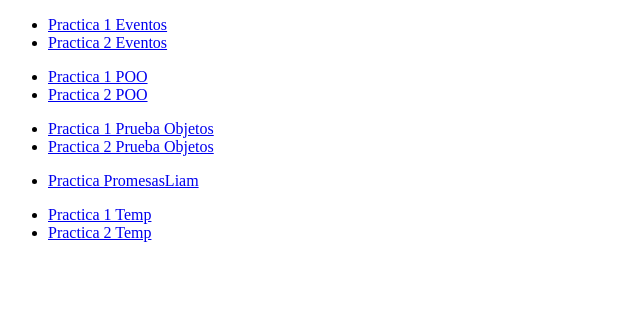
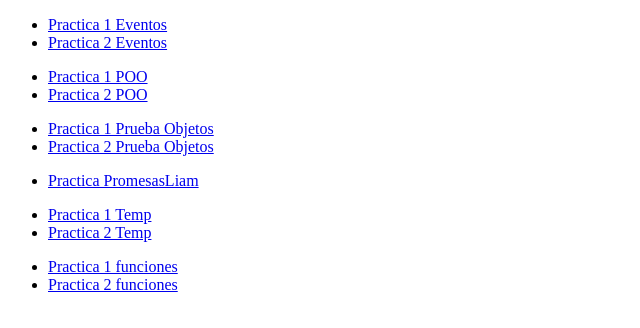
Before and after one commit to liammc0627/clienteLiam, a plain HTML site: page index.html in a window 1280 px wide. Shown: the whole page, without its empty margins (0-640 px from the left). Drawn offline with Linux system fonts and the light colour scheme.

Commit message:
Update index.html

```diff
--- a/index.html
+++ b/index.html
@@ -25,5 +25,9 @@
         <li><a href="practicaTemp/index.html">Practica 1 Temp</li>
         <li><a href="practicaTemp/index2.html">Practica 2 Temp</li>
     </ul>
+    <ul>
+        <li><a href="Practica1/practica.html">Practica 1 funciones</li>
+        <li><a href="Practica1/practica2.html">Practica 2 funciones</li>
+    </ul>
 </body>
 </html>
```
